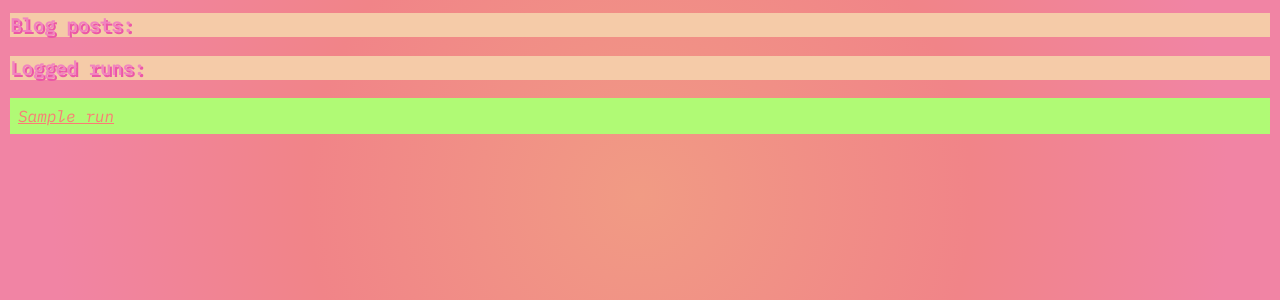
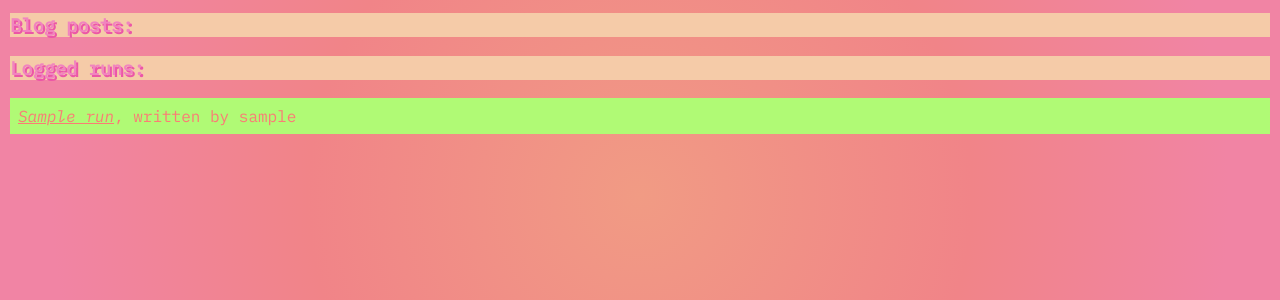
Before and after one commit to raphaelavergud/django_blog, a Django app: page / in a window 1280 px wide. Shown: the part 204-504 px from the top of the page. Run offline with Django 3.2, Linux system fonts and the light colour scheme; tables that the repository leaves empty hold one stand-in row (values such as "Sample post"); data that the repository does not hold is empty.

Commit message:
made the homepage nicer with author name next to title

```diff
--- a/django_blog/blog/templates/blog/home.html
+++ b/django_blog/blog/templates/blog/home.html
@@ -8,12 +8,12 @@
 
     <h3>Blog posts:</h3>
         {% for blog in blog_posts %}
-        <p><a href="/blog/{{ blog.id }}/"> {{ blog.title }} </a></p>
+        <p><a href="/blog/{{ blog.id }}/"> {{ blog.title }}</a>, written by {{ blog.author.username }}</p>
         {% endfor %}
 
     <h3>Logged runs:</h3>
         {% for run in run_logs %}
-        <p><a href="/run/{{ run.id }}/"> {{ run.title }} </a></p>
+        <p><a href="/run/{{ run.id }}/"> {{ run.title }}</a>, written by {{ run.author.username }}</p>
         {% endfor %}
 
         {% if user.is_authenticated %}
```
